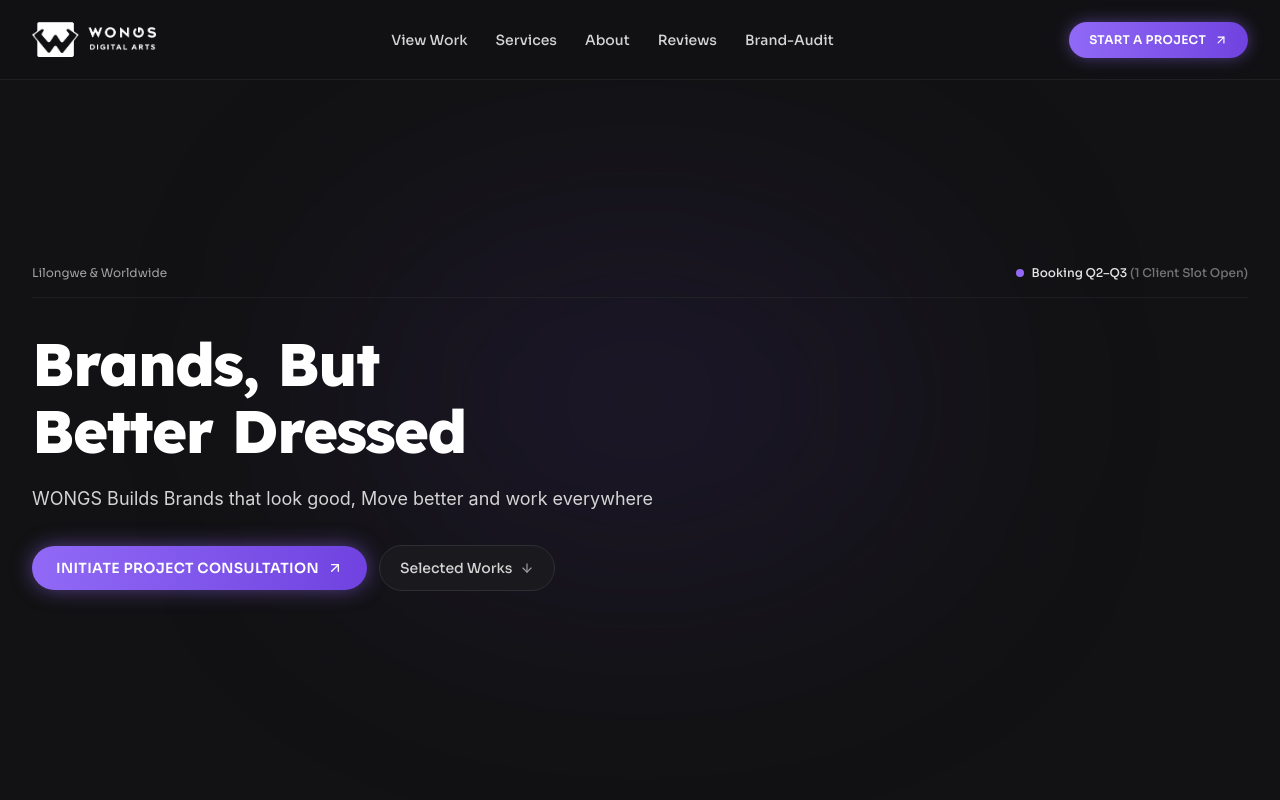
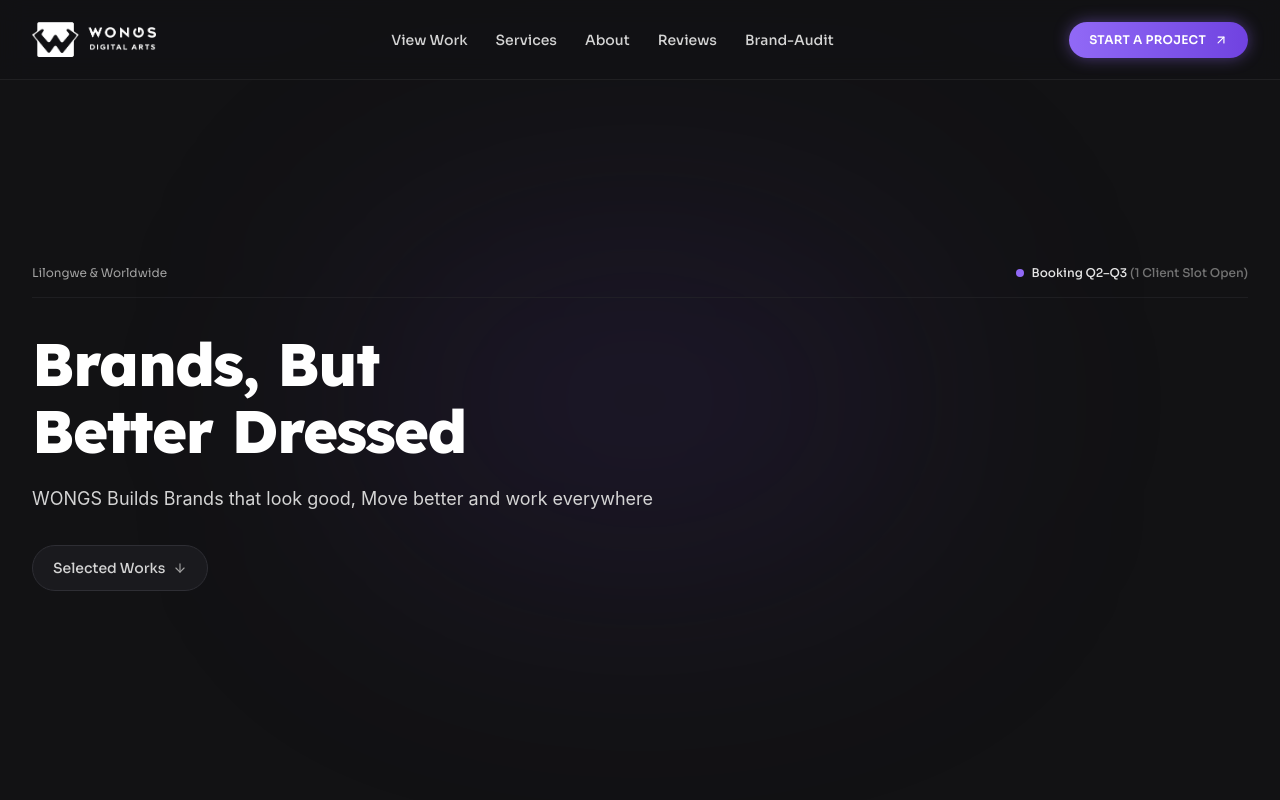
Before and after one commit to Wong-Zade/WDA-site, a React (Vite) app: page / in a window 1280 px wide. Shown: the top 800 px of the page. Built offline with nearby package versions, Linux system fonts and the light colour scheme.

Commit message:
Update Hero.tsx

```diff
--- a/src/components/Hero.tsx
+++ b/src/components/Hero.tsx
@@ -47,13 +47,7 @@ export const Hero: React.FC<HeroProps> = ({ onOpenInquiry, onExploreWorks }) =>
 
           {/* CTAs */}
           <div className="pt-3 flex flex-wrap items-center gap-3">
-            <button
-              onClick={onOpenInquiry}
-              className="inline-flex items-center gap-2 px-6 py-3 text-xs sm:text-sm font-semibold tracking-wide uppercase font-caption text-white bg-gradient-to-r from-[#9169f6] to-[#7042e0] hover:from-[#a07df8] hover:to-[#7f51ec] active:scale-[0.98] transition-all rounded-full shadow-[0_0_20px_rgba(145,105,246,0.5)] hover:shadow-[0_0_30px_rgba(145,105,246,0.7)] cursor-pointer group"
-            >
-              <span>Initiate Project Consultation</span>
-              <ArrowUpRight className="w-4 h-4 group-hover:translate-x-0.5 group-hover:-translate-y-0.5 transition-transform" />
-            </button>
+
 
             <button
               onClick={onExploreWorks}
```
